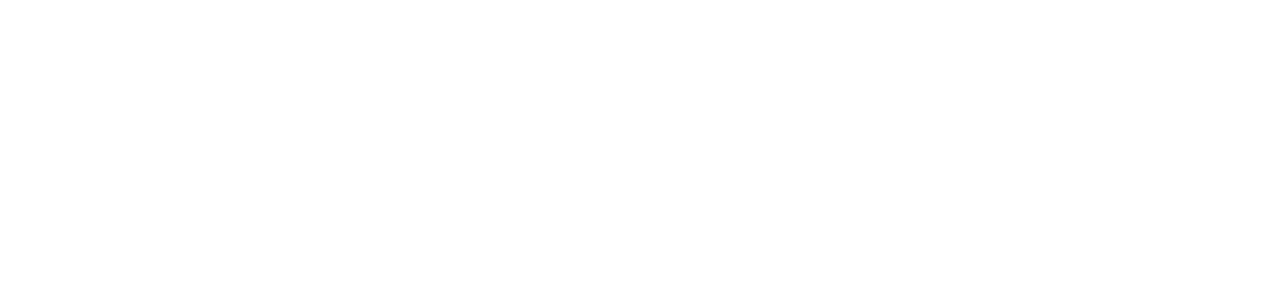
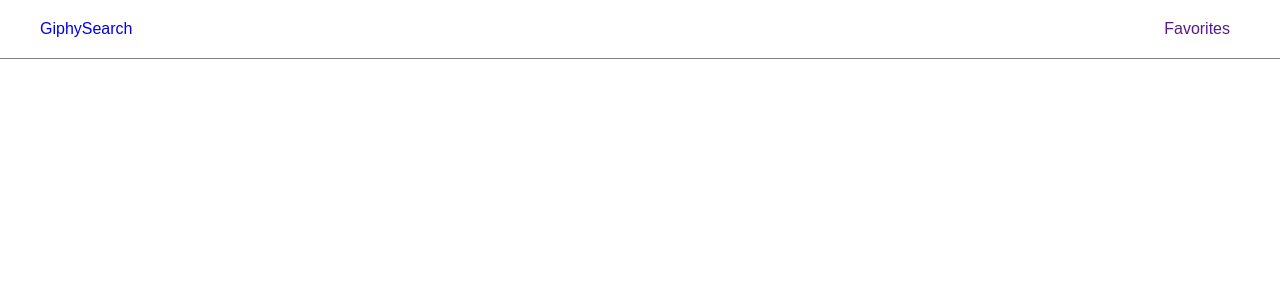
Before and after one commit to wizelineacademy/react-series-challenge, a React (Create React App) app: page / in a window 1280 px wide. Shown: the top 300 px of the page. Built offline with nearby package versions, Linux system fonts and the light colour scheme.

Commit message:
Create Nav component and add basic styles

```diff
--- a/src/App.js
+++ b/src/App.js
@@ -1,12 +1,12 @@
 import React, { Component } from 'react';
-import logo from './logo.svg';
+import Nav from './components/Nav'
 import './App.css';
 
 class App extends Component {
   render() {
     return (
       <div className="App">
-
+        <Nav />
       </div>
     );
   }
--- /dev/null
+++ b/src/components/Nav/Nav.css
@@ -0,0 +1,16 @@
+.Nav {
+  width: 100%;
+  border-bottom: 1px solid gray;
+}
+
+.NavContainer {
+  display: flex;
+  align-items: center;
+  justify-content: space-between;
+  margin: 0 auto;
+  width: calc(100% - 5rem)
+}
+
+.NavListItem {
+  padding: 20px 10px;
+}
--- /dev/null
+++ b/src/components/Nav/index.js
@@ -0,0 +1,17 @@
+import React from 'react';
+import './Nav.css';
+
+const Nav = () => (
+  <nav className="Nav">
+    <div className="NavContainer">
+      <a href="#" className="Logo">GiphySearch</a>
+      <ul className="NavList">
+        <li className="NavListItem">
+          <a href="" className="NavListLink">Favorites</a>
+        </li>
+      </ul>
+    </div>
+  </nav>
+);
+
+export default Nav;
```
